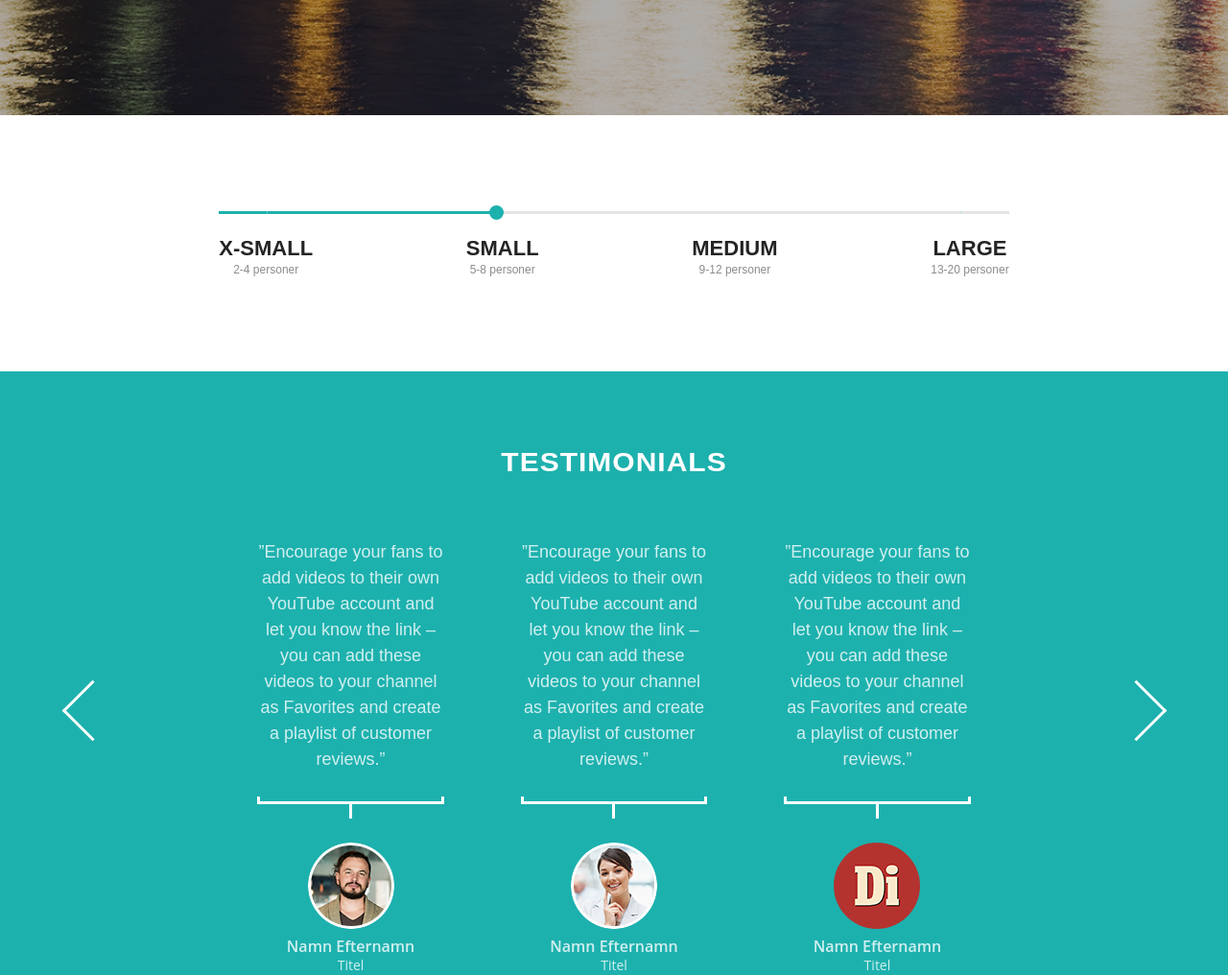
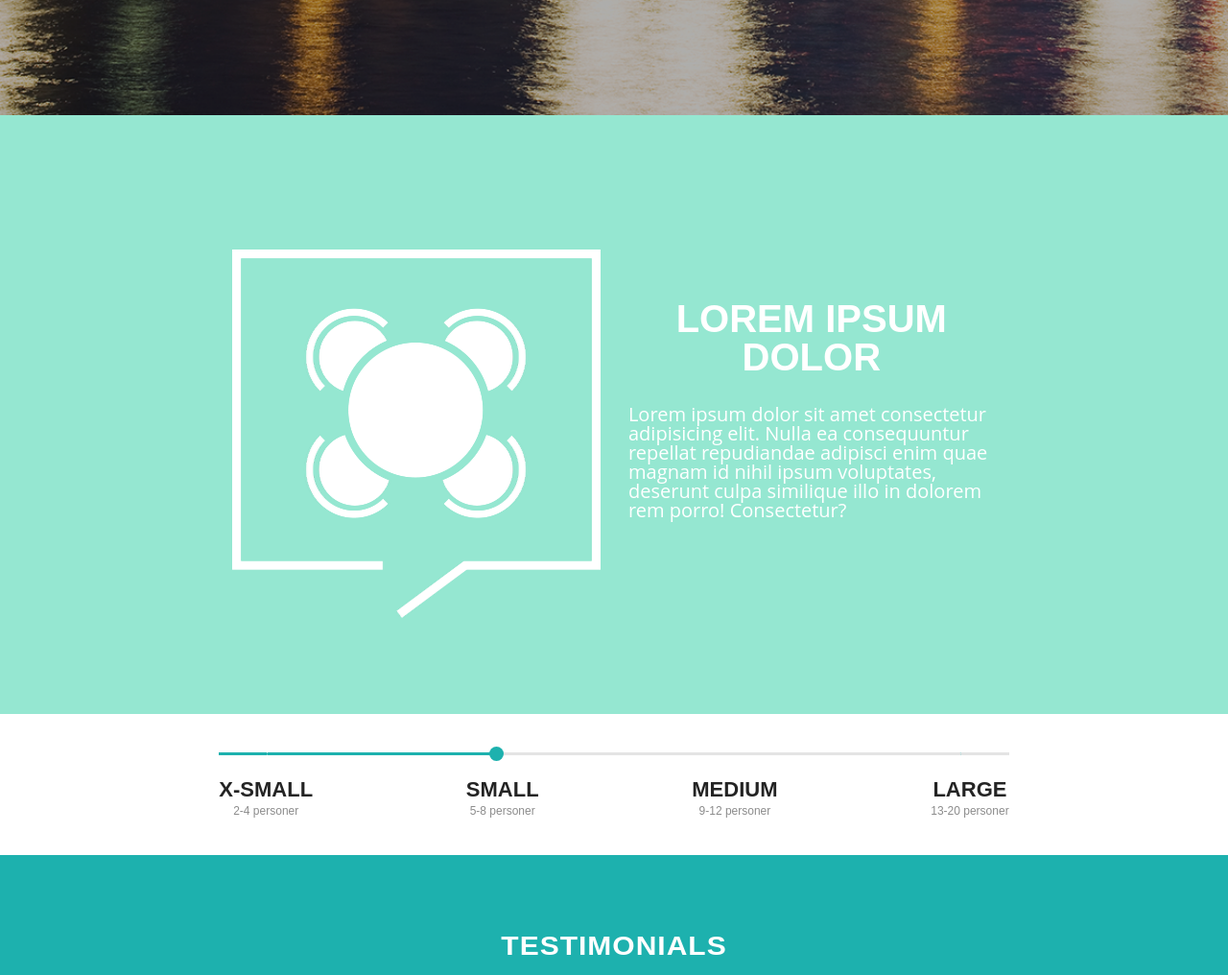
Before and after one commit to andrjuxa201185/test-task, a website: page app/html/index.html in a window 1280 px wide. Shown: the part 680-1696 px from the top of the page at 96% size. Drawn offline with Linux system fonts and the light colour scheme.

Commit message:
start inner slider item

```diff
--- a/app/html/index.html
+++ b/app/html/index.html
@@ -95,6 +95,54 @@
     <main>
         <section class="room">
             <div class="slider-inner">
+
+                <div class="slider-inner-item active">
+                    <div class="col-8 offset-2 d-flex">
+                        <div class="col-6 img d-flex justify-content-center align-items-center">
+                            <img src="../images/round-table.png" alt="">
+                        </div>
+                        <div class="col-6 description d-flex flex-column justify-content-center">
+                            <h3 class="text-center">Lorem ipsum dolor</h3>
+                            <p>Lorem ipsum dolor sit amet consectetur adipisicing elit. Nulla ea consequuntur repellat repudiandae adipisci enim quae magnam id nihil ipsum voluptates, deserunt culpa similique illo in dolorem rem porro! Consectetur?</p>
+                        </div>
+                    </div>
+                </div>
+
+                <div class="slider-inner-item">
+                    <div class="col-8 offset-2 d-flex">
+                        <div class="col-6 img d-flex justify-content-center align-items-center">
+                            <img src="../images/round-table.png" alt="">
+                        </div>
+                        <div class="col-6 description d-flex flex-column justify-content-center">
+                            <h3 class="text-center">Lorem ipsum dolor</h3>
+                            <p>Lorem ipsum dolor sit amet consectetur adipisicing elit. Nulla ea consequuntur repellat repudiandae adipisci enim quae magnam id nihil ipsum voluptates, deserunt culpa similique illo in dolorem rem porro! Consectetur?</p>
+                        </div>
+                    </div>
+                </div>
+
+                <div class="slider-inner-item">
+                    <div class="col-8 offset-2 d-flex">
+                        <div class="col-6 img d-flex justify-content-center align-items-center">
+                            <img src="../images/round-table.png" alt="">
+                        </div>
+                        <div class="col-6 description d-flex flex-column justify-content-center">
+                            <h3 class="text-center">Lorem ipsum dolor</h3>
+                            <p>Lorem ipsum dolor sit amet consectetur adipisicing elit. Nulla ea consequuntur repellat repudiandae adipisci enim quae magnam id nihil ipsum voluptates, deserunt culpa similique illo in dolorem rem porro! Consectetur?</p>
+                        </div>
+                    </div>
+                </div>
+
+                <div class="slider-inner-item">
+                    <div class="col-8 offset-2 d-flex">
+                        <div class="col-6 img d-flex justify-content-center align-items-center">
+                            <img src="../images/round-table.png" alt="">
+                        </div>
+                        <div class="col-6 description d-flex flex-column justify-content-center">
+                            <h3 class="text-center">Lorem ipsum dolor</h3>
+                            <p>Lorem ipsum dolor sit amet consectetur adipisicing elit. Nulla ea consequuntur repellat repudiandae adipisci enim quae magnam id nihil ipsum voluptates, deserunt culpa similique illo in dolorem rem porro! Consectetur?</p>
+                        </div>
+                    </div>
+                </div>
 
             </div>
 
--- a/app/style/_header.scss
+++ b/app/style/_header.scss
@@ -23,21 +23,21 @@ header {
                 }
             }
             &.active{
-                background-color: $turquoise;
-                padding: 10px 20px;
-                border-radius: 25px;
                 display: flex;
                 justify-content: space-between;
                 align-items: center;
+                padding: 10px 20px;
+                background-color: $turquoise;
+                border-radius: 25px;
                 span{
                     display: flex;
                     justify-content: center;
                     align-items: center;
                     margin-left: 7px;
+                    width: 20px;
+                    height: 20px;
                     background-color: $orange;
                     border-radius: 50%;
-                    width: 20px;
-                    height: 20px;
                     color: white;
                     font-size: 11px;
                 }
@@ -67,19 +67,19 @@ header {
                background-color: rgba(38, 38, 38, 0.3);
                form {
                 .fa {
+                    min-width: 20px;
                     color: $lightBlack;
                     font-size: 20px;
-                    min-width: 20px;
                 }
                .location-date {
                    width: 845px;
                    border-radius: 3px;
                    background-color: white;
                    input {
+                        flex-grow: 1;
+                        min-width: 100px;
                        padding: 15px 5px;
                        border: none;
-                       min-width: 100px;
-                       flex-grow: 1;
                        outline: none;
                    }
                    .location {
@@ -108,13 +108,14 @@ header {
                             font-size: 12px;
                             color: #8c8c8c;
                             b{
+                                margin-right: 10px;
                                 font-size: 16px;
                                 font-weight: bold;
                                 font-family: 'Open Sans', sans-serif;
-                                margin-right: 10px;
                                 color: #242424;
                             }
                             span {
+                                position: relative;
                                display: flex;
                                align-items: center;
                                margin-right: 5px;
@@ -122,7 +123,6 @@ header {
                                 height: 20px;
                                 border:solid 2px $lightBlack;
                                 border-radius: 2px;
-                                position: relative;
                                 .fa {
                                     font-size: 15px;
                                     opacity: 0;
@@ -136,15 +136,15 @@ header {
                        align-self: stretch;
                        .sbt {
                            padding: 11px 20px;
-                           border-radius: 3px;
-                           border: solid 2px $turquoise;
-                            width: 100%;
+                           width: 100%;
                             height: 100%;
                             font-size: 14px;
                             text-transform: uppercase;
                             font-family: 'Nexa Heavy', sans-serif;
+                            color: $turquoise;
                             background-color: transparent;
-                            color: $turquoise;
+                            border-radius: 3px;
+                           border: solid 2px $turquoise;
                             cursor: pointer;
                             transition: all .5s;
                             &:hover{
@@ -152,8 +152,8 @@ header {
                                 color: white;
                             }
                             .fa{
+                                margin-right: 5px;
                                 color: inherit;
-                                margin-right: 5px;
                             }
                        }
                    }
@@ -172,15 +172,15 @@ header {
            a.my-btn {
                margin-top: 40px;
                padding: 15px 20px;
+               text-transform: uppercase;
+               color: white;
                border: solid 2px white;
                border-radius: 2px;
                background-color: transparent;
-               text-transform: uppercase;
-               color: white;
                transition: all .5s;
                &:hover {
+                    color: $lightBlack;
                    background-color: white;
-                   color: $lightBlack;
                }
            }
         }
--- a/app/style/_room.scss
+++ b/app/style/_room.scss
@@ -1,6 +1,31 @@
 .room{
-  padding: 100px 0;
+  .slider-inner{
+    .slider-inner-item{
+      display: none;
+      padding: 140px 0 100px;
+      background-color: #95e7d1;
+      .description{
+        color: white;
+        h3{
+          margin-bottom: 30px;
+          text-transform: uppercase;
+          font-family: 'Nexa Heavy', sans-serif;
+          font-size: 40px;
+          font-weight: bold;
+        }
+        p{
+          margin-bottom: 50px;
+          font-size: 20px;
+          font-family: 'Open Sans', sans-serif;
+        }
+      }
+      &.active{
+        display: block;
+      }
+    }
+  }
   .slider-control{
+    padding: 40px 0;
     .extra-line{
       height: 3px;
       width: 50px;
@@ -21,8 +46,8 @@
         width: 15px;
         height: 15px;
         border-radius: 50%;
+        border:none;
         background-color: $turquoise;
-        border:none;
         outline: none;
       }
     }
--- a/app/style/_testimonials.scss
+++ b/app/style/_testimonials.scss
@@ -1,13 +1,13 @@
 .testimonials{
   #carousel{
+    padding: 80px 0;
     background-color: $turquoise;
-    padding: 80px 0;
     .carousel-item{
       h3{
+        margin-bottom: 65px;
+        transform: scaleY(.9);
         text-transform: uppercase;
-        margin-bottom: 65px;
         color: white;
-        transform: scaleY(.9);
         font: {
           size: 30px;
           family: 'Nexa Heavy', sans-serif;
@@ -27,8 +27,8 @@
           text-align: center;
         }
         div.lines{
+          margin: 25px 0;
           align-self: stretch;
-          margin: 25px 0;
           .top-square{
             height: 8px;
             border: solid 3px white;
```
Also changed, not shown: app/images/1.png (deleted), app/images/2.png (deleted), app/style/css.css.
